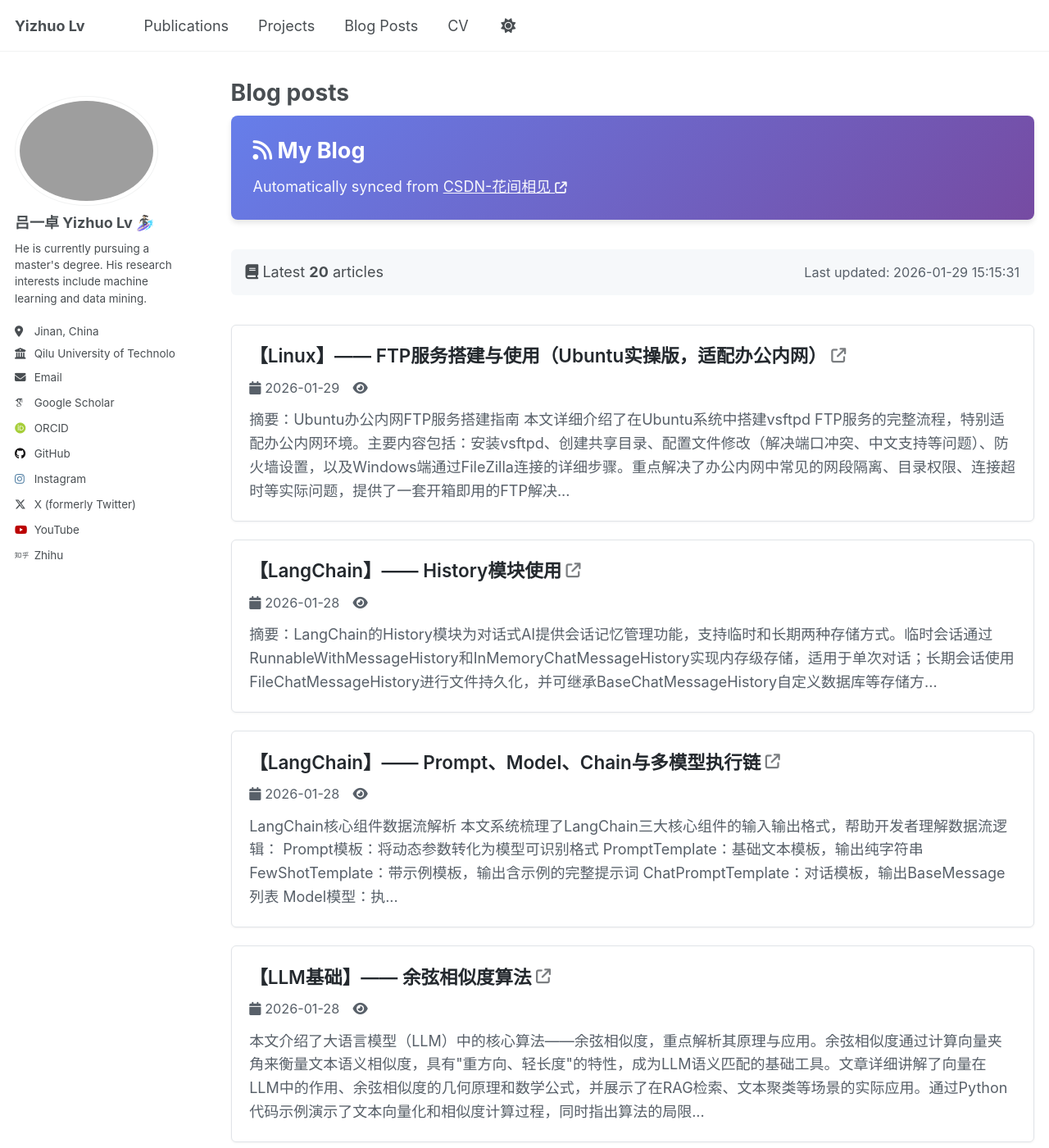
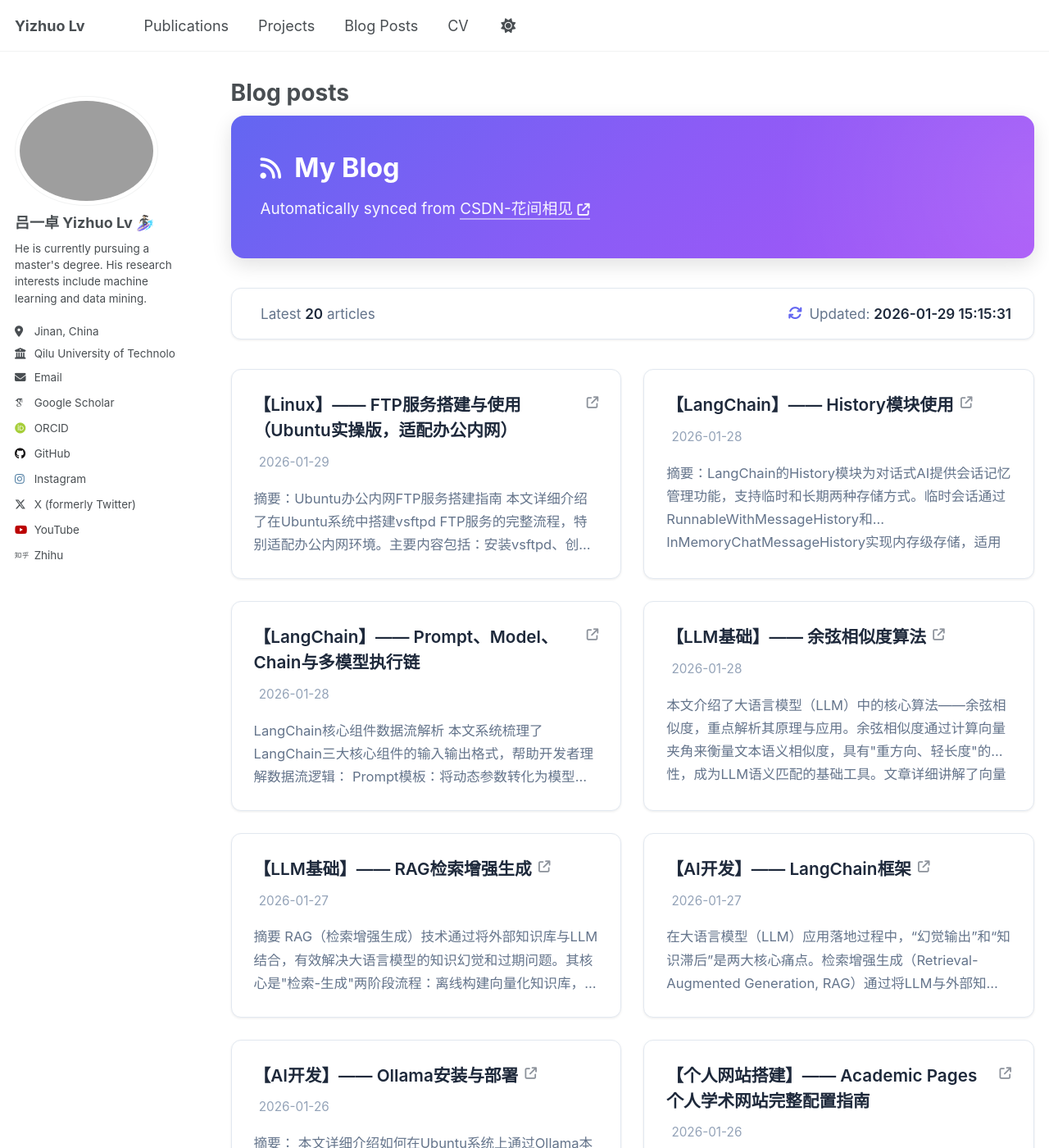
Before and after one commit to Lvyizhuo/lvyizhuo.github.io, a Jekyll site: the page built from _pages/year-archive.html, in a window 1280 px wide and 1400 px high. Shown: the whole window at 82% size. Built offline with Jekyll 4.4.1, drawn with Linux system fonts in a browser that asks for light colours; some web fonts are replaced.

Commit message:
✨ 重新设计博客页面：更美观的卡片布局 + Dark 主题适配
- 使用 CSS 变量支持明暗主题自动切换
- 文章改为网格卡片布局，更现代美观
- 优化头部横幅渐变效果
- 改进统计信息栏样式
- 添加悬停动画效果
- 响应式设计适配移动端
- 摘要文本自动截断显示

```diff
--- a/_pages/year-archive.html
+++ b/_pages/year-archive.html
@@ -10,170 +10,431 @@ redirect_from:
 {% include base_path %}
 
 <style>
-  .csdn-article-card {
-    margin-bottom: 1.2em;
-    padding: 1.2em;
-    background: #ffffff;
-    border: 1px solid #e1e4e8;
-    border-radius: 6px;
-    transition: all 0.3s ease;
-    box-shadow: 0 1px 3px rgba(0,0,0,0.05);
+  /* ===== CSS 变量 - 支持明暗主题 ===== */
+  :root {
+    --blog-bg-primary: #ffffff;
+    --blog-bg-secondary: #f8fafc;
+    --blog-bg-card: #ffffff;
+    --blog-text-primary: #1e293b;
+    --blog-text-secondary: #64748b;
+    --blog-text-muted: #94a3b8;
+    --blog-border-color: #e2e8f0;
+    --blog-accent-color: #6366f1;
+    --blog-accent-light: #818cf8;
+    --blog-accent-gradient: linear-gradient(135deg, #6366f1 0%, #8b5cf6 50%, #a855f7 100%);
+    --blog-shadow-sm: 0 1px 3px rgba(0,0,0,0.08);
+    --blog-shadow-md: 0 4px 12px rgba(0,0,0,0.1);
+    --blog-shadow-lg: 0 8px 24px rgba(0,0,0,0.12);
+    --blog-card-hover-transform: translateY(-3px);
   }
 
-  .csdn-article-card:hover {
-    transform: translateY(-2px);
-    box-shadow: 0 4px 12px rgba(0,0,0,0.1);
-    border-color: #0056b3;
+  /* Dark 主题 */
+  [data-theme="dark"],
+  .dark-theme,
+  @media (prefers-color-scheme: dark) {
+    :root {
+      --blog-bg-primary: #0f172a;
+      --blog-bg-secondary: #1e293b;
+      --blog-bg-card: #1e293b;
+      --blog-text-primary: #f1f5f9;
+      --blog-text-secondary: #cbd5e1;
+      --blog-text-muted: #94a3b8;
+      --blog-border-color: #334155;
+      --blog-accent-color: #818cf8;
+      --blog-accent-light: #a5b4fc;
+      --blog-shadow-sm: 0 1px 3px rgba(0,0,0,0.3);
+      --blog-shadow-md: 0 4px 12px rgba(0,0,0,0.4);
+      --blog-shadow-lg: 0 8px 24px rgba(0,0,0,0.5);
+    }
   }
 
-  .csdn-article-title {
-    font-size: 1.25em;
-    font-weight: 600;
-    margin: 0 0 0.5em 0;
-    line-height: 1.4;
+  /* 强制 dark 类支持 */
+  .dark [data-theme="dark"],
+  html.dark-mode {
+    --blog-bg-primary: #0f172a;
+    --blog-bg-secondary: #1e293b;
+    --blog-bg-card: #1e293b;
+    --blog-text-primary: #f1f5f9;
+    --blog-text-secondary: #cbd5e1;
+    --blog-text-muted: #94a3b8;
+    --blog-border-color: #334155;
+    --blog-accent-color: #818cf8;
+    --blog-accent-light: #a5b4fc;
   }
 
-  .csdn-article-title a {
-    color: #24292e;
-    text-decoration: none;
+  /* ===== 页面容器 ===== */
+  .blog-container {
+    max-width: 100%;
+    margin: 0 auto;
+  }
+
+  /* ===== 头部横幅 ===== */
+  .blog-hero {
+    background: var(--blog-accent-gradient);
+    color: white;
+    padding: 2.5em 2em;
+    border-radius: 16px;
+    margin-bottom: 2em;
+    box-shadow: var(--blog-shadow-lg);
+    position: relative;
+    overflow: hidden;
+  }
+
+  .blog-hero::before {
+    content: '';
+    position: absolute;
+    top: -50%;
+    right: -50%;
+    width: 100%;
+    height: 200%;
+    background: radial-gradient(circle, rgba(255,255,255,0.1) 0%, transparent 60%);
+    pointer-events: none;
+  }
+
+  .blog-hero-content {
+    position: relative;
+    z-index: 1;
+  }
+
+  .blog-hero h2 {
+    margin: 0 0 0.5em 0;
+    font-size: 1.8em;
+    font-weight: 700;
+    border-bottom: none;
     display: flex;
     align-items: center;
+    gap: 0.5em;
   }
 
-  .csdn-article-title a:hover {
-    color: #0056b3;
+  .blog-hero h2 i {
+    font-size: 0.9em;
   }
 
-  .csdn-external-icon {
-    margin-left: 0.3em;
-    font-size: 0.8em;
-    opacity: 0.6;
+  .blog-hero-desc {
+    margin: 0;
+    opacity: 0.95;
+    font-size: 1.05em;
   }
 
-  .csdn-article-meta {
-    display: flex;
-    align-items: center;
-    gap: 1em;
-    font-size: 0.9em;
-    color: #586069;
-    margin-bottom: 0.8em;
+  .blog-hero-desc a {
+    color: white;
+    text-decoration: none;
+    border-bottom: 2px solid rgba(255,255,255,0.5);
+    transition: border-color 0.3s ease;
   }
 
-  .csdn-article-meta i {
-    margin-right: 0.3em;
+  .blog-hero-desc a:hover {
+    border-bottom-color: white;
   }
 
-  .csdn-article-excerpt {
-    color: #586069;
-    line-height: 1.6;
-    margin: 0;
-  }
-
-  .csdn-header {
-    background: linear-gradient(135deg, #667eea 0%, #764ba2 100%);
-    color: white;
-    padding: 1.5em;
-    border-radius: 8px;
-    margin-bottom: 2em;
-    box-shadow: 0 4px 6px rgba(0,0,0,0.1);
-  }
-
-  .csdn-header h2 {
-    margin: 0 0 0.5em 0;
-    font-size: 1.5em;
-    border-bottom: none;
-  }
-
-  .csdn-header p {
-    margin: 0;
-    opacity: 0.95;
-  }
-
-  .csdn-stats {
-    background: #f6f8fa;
-    padding: 0.8em 1em;
-    border-radius: 6px;
+  /* ===== 统计信息栏 ===== */
+  .blog-stats {
+    background: var(--blog-bg-card);
+    border: 1px solid var(--blog-border-color);
+    padding: 1em 1.5em;
+    border-radius: 12px;
     margin-bottom: 2em;
     display: flex;
     justify-content: space-between;
     align-items: center;
+    flex-wrap: wrap;
+    gap: 1em;
+    box-shadow: var(--blog-shadow-sm);
   }
 
+  .blog-stats-item {
+    display: flex;
+    align-items: center;
+    gap: 0.5em;
+    color: var(--blog-text-secondary);
+    font-size: 0.95em;
+  }
+
+  .blog-stats-item i {
+    color: var(--blog-accent-color);
+  }
+
+  .blog-stats-item strong {
+    color: var(--blog-text-primary);
+    font-weight: 600;
+  }
+
+  /* ===== 文章网格 ===== */
+  .blog-grid {
+    display: grid;
+    grid-template-columns: repeat(auto-fill, minmax(340px, 1fr));
+    gap: 1.5em;
+    margin-bottom: 2em;
+  }
+
+  @media (max-width: 768px) {
+    .blog-grid {
+      grid-template-columns: 1fr;
+    }
+  }
+
+  /* ===== 文章卡片 ===== */
+  .blog-card {
+    background: var(--blog-bg-card);
+    border: 1px solid var(--blog-border-color);
+    border-radius: 12px;
+    padding: 1.5em;
+    transition: all 0.3s cubic-bezier(0.4, 0, 0.2, 1);
+    box-shadow: var(--blog-shadow-sm);
+    display: flex;
+    flex-direction: column;
+    height: 100%;
+  }
+
+  .blog-card:hover {
+    transform: var(--blog-card-hover-transform);
+    box-shadow: var(--blog-shadow-lg);
+    border-color: var(--blog-accent-color);
+  }
+
+  .blog-card-header {
+    margin-bottom: 1em;
+  }
+
+  .blog-card-title {
+    font-size: 1.15em;
+    font-weight: 600;
+    margin: 0 0 0.6em 0;
+    line-height: 1.5;
+  }
+
+  .blog-card-title a {
+    color: var(--blog-text-primary);
+    text-decoration: none;
+    display: inline-flex;
+    align-items: flex-start;
+    gap: 0.4em;
+    transition: color 0.2s ease;
+  }
+
+  .blog-card-title a:hover {
+    color: var(--blog-accent-color);
+  }
+
+  .blog-card-title .external-icon {
+    font-size: 0.7em;
+    opacity: 0.5;
+    flex-shrink: 0;
+    margin-top: 0.4em;
+  }
+
+  .blog-card-meta {
+    display: flex;
+    align-items: center;
+    gap: 1.2em;
+    flex-wrap: wrap;
+  }
+
+  .blog-card-meta-item {
+    display: inline-flex;
+    align-items: center;
+    gap: 0.4em;
+    font-size: 0.85em;
+    color: var(--blog-text-muted);
+  }
+
+  .blog-card-meta-item i {
+    font-size: 0.9em;
+  }
+
+  .blog-card-excerpt {
+    color: var(--blog-text-secondary);
+    line-height: 1.7;
+    margin: 0;
+    font-size: 0.92em;
+    flex-grow: 1;
+    display: -webkit-box;
+    -webkit-line-clamp: 3;
+    -webkit-box-orient: vertical;
+    overflow: hidden;
+  }
+
+  /* ===== 空状态 ===== */
+  .blog-empty {
+    text-align: center;
+    padding: 4em 2em;
+    background: var(--blog-bg-card);
+    border: 1px solid var(--blog-border-color);
+    border-radius: 12px;
+    box-shadow: var(--blog-shadow-sm);
+  }
+
+  .blog-empty-icon {
+    font-size: 3em;
+    color: var(--blog-accent-color);
+    margin-bottom: 0.5em;
+    animation: pulse 2s infinite;
+  }
+
+  @keyframes pulse {
+    0%, 100% { opacity: 1; }
+    50% { opacity: 0.5; }
+  }
+
+  .blog-empty-text {
+    color: var(--blog-text-secondary);
+    margin: 0;
+    line-height: 1.8;
+  }
+
+  .blog-empty-text a {
+    color: var(--blog-accent-color);
+    text-decoration: none;
+    font-weight: 500;
+  }
+
+  .blog-empty-text a:hover {
+    text-decoration: underline;
+  }
+
+  /* ===== 本地文章分区 ===== */
   .local-posts-section {
     margin-top: 3em;
-    padding-top: 2em;
-    border-top: 2px solid #e1e4e8;
+    padding-top: 2.5em;
+    border-top: 2px solid var(--blog-border-color);
+  }
+
+  .section-header {
+    display: flex;
+    align-items: center;
+    gap: 0.6em;
+    margin-bottom: 0.5em;
+    color: var(--blog-text-primary);
+  }
+
+  .section-header i {
+    color: var(--blog-accent-color);
+  }
+
+  .section-desc {
+    color: var(--blog-text-secondary);
+    margin-bottom: 1.5em;
+    font-size: 0.95em;
+  }
+
+  .archive__subtitle {
+    color: var(--blog-text-primary);
+    border-bottom: 2px solid var(--blog-accent-color);
+    padding-bottom: 0.3em;
+    margin-top: 2em;
+  }
+
+  /* ===== 响应式调整 ===== */
+  @media (max-width: 600px) {
+    .blog-hero {
+      padding: 1.8em 1.2em;
+      border-radius: 12px;
+    }
+
+    .blog-hero h2 {
+      font-size: 1.4em;
+    }
+
+    .blog-stats {
+      flex-direction: column;
+      align-items: flex-start;
+    }
+
+    .blog-card {
+      padding: 1.2em;
+    }
   }
 </style>
 
-<!-- CSDN博客文章区域 -->
-<div class="csdn-header">
+<div class="blog-container">
+
+  <!-- 头部横幅 -->
+  <div class="blog-hero">
+    <div class="blog-hero-content">
       <h2>
         <i class="fa fa-rss"></i> My Blog
       </h2>
-  <p>
+      <p class="blog-hero-desc">
         Automatically synced from
-    <a href="https://blog.csdn.net/Lvyizhuo?type=blog" target="_blank" rel="noopener noreferrer" style="color: white; text-decoration: underline;">
+        <a href="https://blog.csdn.net/Lvyizhuo?type=blog" target="_blank" rel="noopener noreferrer">
           CSDN-花间相见 <i class="fa fa-external-link" style="font-size: 0.8em;"></i>
         </a>
       </p>
     </div>
+  </div>
 
   {% if site.data.csdn_posts.articles.size > 0 %}
-  <div class="csdn-stats">
-    <span>
-      <i class="fa fa-book"></i>
-      Latest <strong>{{ site.data.csdn_posts.total_count }}</strong> articles
-    </span>
-    <span style="font-size: 0.9em; color: #586069;">
-      <i class="fa fa-clock-o"></i>
-      Last updated: {{ site.data.csdn_posts.last_updated }}
-    </span>
+
+    <!-- 统计信息 -->
+    <div class="blog-stats">
+      <div class="blog-stats-item">
+        <i class="fa fa-newspaper-o"></i>
+        <span>Latest <strong>{{ site.data.csdn_posts.total_count }}</strong> articles</span>
+      </div>
+      <div class="blog-stats-item">
+        <i class="fa fa-refresh"></i>
+        <span>Updated: <strong>{{ site.data.csdn_posts.last_updated }}</strong></span>
+      </div>
     </div>
 
+    <!-- 文章网格 -->
+    <div class="blog-grid">
       {% for article in site.data.csdn_posts.articles %}
-    <article class="csdn-article-card">
-      <h3 class="csdn-article-title">
+        <article class="blog-card">
+          <div class="blog-card-header">
+            <h3 class="blog-card-title">
               <a href="{{ article.link }}" target="_blank" rel="noopener noreferrer">
-          {{ article.title }}
-          <i class="fa fa-external-link csdn-external-icon"></i>
+                <span>{{ article.title }}</span>
+                <i class="fa fa-external-link external-icon"></i>
               </a>
             </h3>
-
-      <div class="csdn-article-meta">
+            <div class="blog-card-meta">
               {% if article.date %}
-          <span><i class="fa fa-calendar"></i>{{ article.date }}</span>
+                <span class="blog-card-meta-item">
+                  <i class="fa fa-calendar-o"></i>
+                  {{ article.date }}
+                </span>
               {% endif %}
-        {% if article.views %}
-          <span><i class="fa fa-eye"></i>{{ article.views }}</span>
+              {% if article.views and article.views != '' %}
+                <span class="blog-card-meta-item">
+                  <i class="fa fa-eye"></i>
+                  {{ article.views }} views
+                </span>
               {% endif %}
+            </div>
           </div>
 
           {% if article.excerpt %}
-        <p class="csdn-article-excerpt">{{ article.excerpt }}</p>
+            <p class="blog-card-excerpt">{{ article.excerpt }}</p>
           {% endif %}
         </article>
       {% endfor %}
+    </div>
 
   {% else %}
-  <div style="text-align: center; padding: 3em 1em; background: #f6f8fa; border-radius: 8px;">
-    <i class="fa fa-spinner fa-spin" style="font-size: 2em; color: #0056b3; margin-bottom: 1em;"></i>
-    <p style="color: #586069; margin: 0;">
-      正在同步CSDN博客文章，请稍候...<br>
+
+    <!-- 空状态 -->
+    <div class="blog-empty">
+      <div class="blog-empty-icon">
+        <i class="fa fa-spinner fa-spin"></i>
+      </div>
+      <p class="blog-empty-text">
+        正在同步 CSDN 博客文章，请稍候...<br>
         <small>您也可以直接访问
-        <a href="https://blog.csdn.net/Lvyizhuo?type=blog" target="_blank">我的CSDN博客</a>
+          <a href="https://blog.csdn.net/Lvyizhuo?type=blog" target="_blank">我的 CSDN 博客</a>
         </small>
       </p>
     </div>
+
   {% endif %}
 
-<!-- 本地精选文章（如果有） -->
+  <!-- 本地精选文章 -->
   {% if site.posts.size > 0 %}
     <div class="local-posts-section">
-    <h2 style="margin-bottom: 1em;">
+      <h2 class="section-header">
         <i class="fa fa-star"></i> 精选文章
       </h2>
-    <p style="color: #586069; margin-bottom: 1.5em;">
+      <p class="section-desc">
         以下是站内托管的精选博客文章
       </p>
 
@@ -181,10 +442,12 @@ redirect_from:
       {% for post in site.posts %}
         {% capture year %}{{ post.date | date: '%Y' }}{% endcapture %}
         {% if year != written_year %}
-        <h3 id="{{ year | slugify }}" class="archive__subtitle" style="margin-top: 1.5em;">{{ year }}</h3>
+          <h3 id="{{ year | slugify }}" class="archive__subtitle">{{ year }}</h3>
           {% capture written_year %}{{ year }}{% endcapture %}
         {% endif %}
         {% include archive-single.html %}
       {% endfor %}
     </div>
   {% endif %}
+
+</div>
```
Lines whose indentation alone changed are shown as unchanged.
